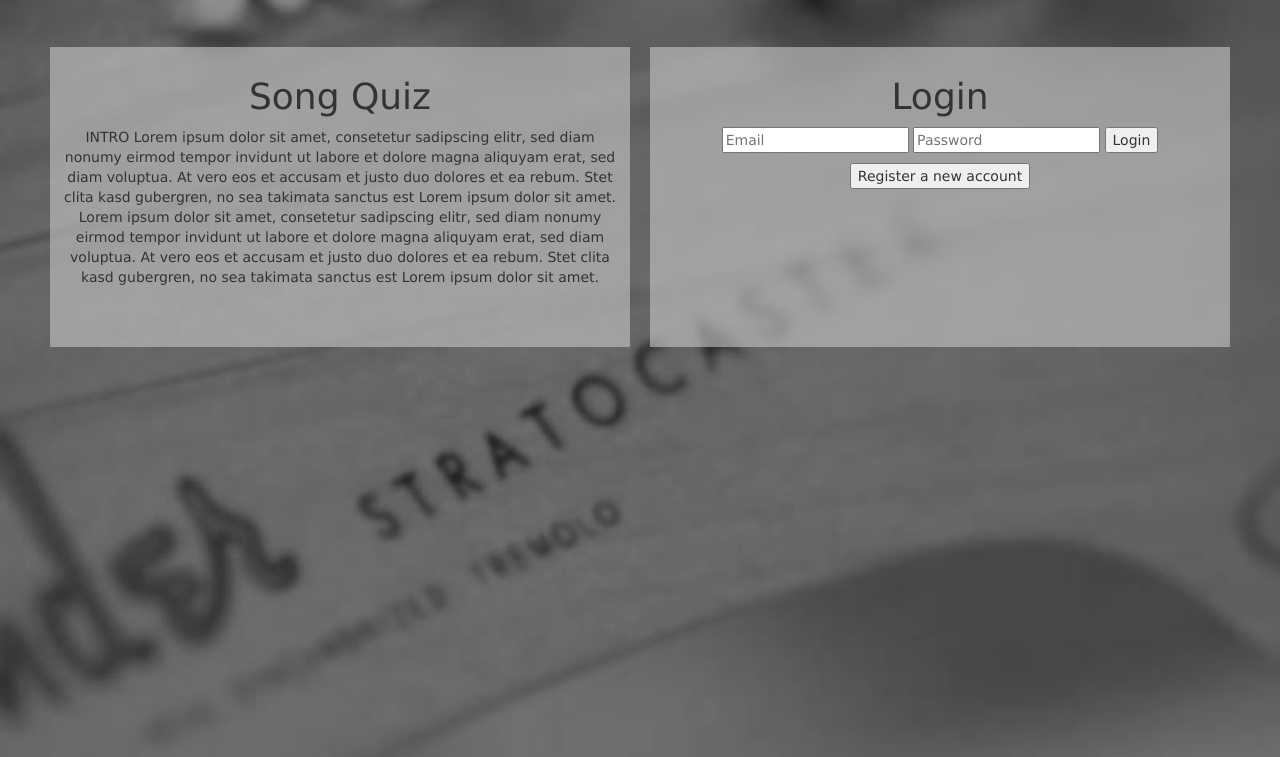
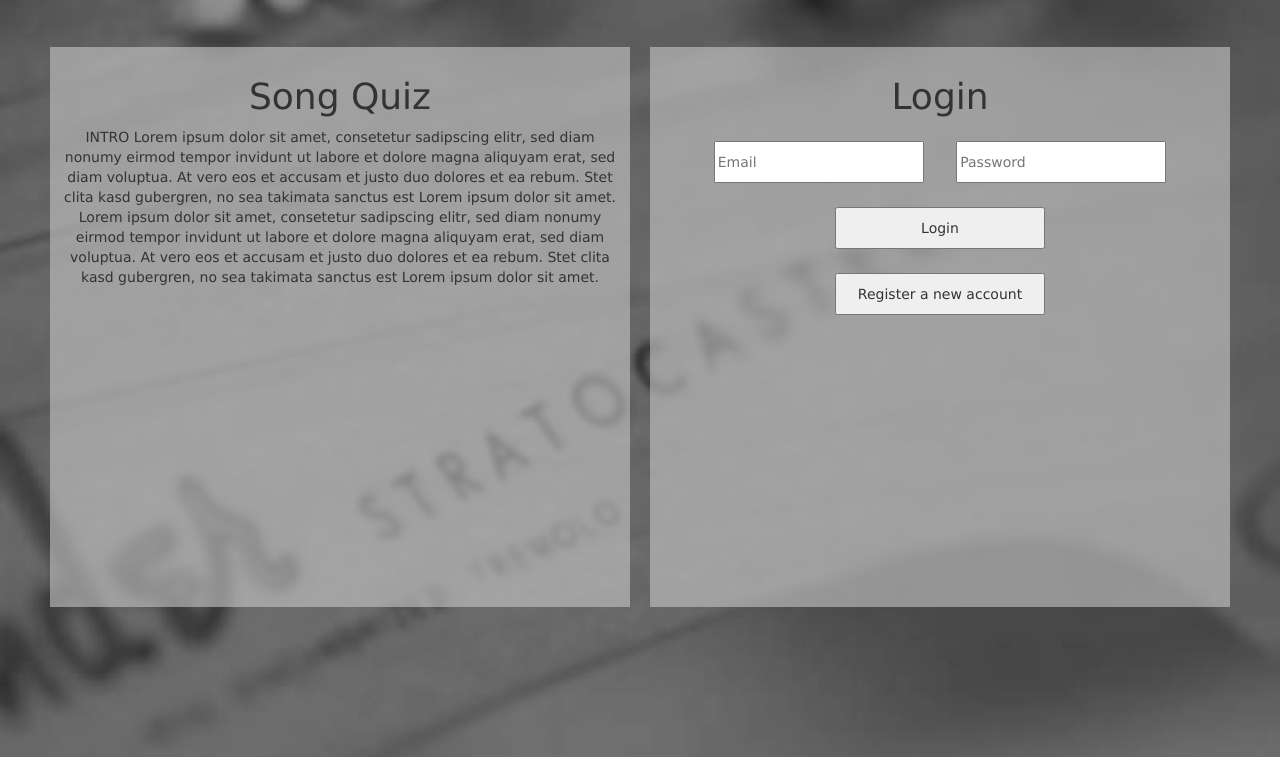
Before and after one commit to widmerin/songquiz, a PHP site: page / in a window 1280 px wide. Shown: the part 43-800 px from the top of the page. Run offline with PHP 8.4, Linux system fonts and the light colour scheme.

Commit message:
Container Height & Buttons CSS

```diff
--- a/css/style.css
+++ b/css/style.css
@@ -40,7 +40,7 @@ main .content {
 }
 
 main .content section {
-    min-height: 300px;
+    min-height: 560px;
     text-align: center;
     margin:10px;
     background: rgba(200, 200, 200, 0.6);
@@ -68,24 +68,31 @@ main .content section {
 }
 
 /*-------------- Game Section --------------*/
-#game button {
-    height: 3em;
-    margin: 1em;
-    width: 15em;
-    display: block;
-}
+
 #game span {
     text-align: center;
 }
 #game div {
     float: left;
 }
+#game button {
+    display: block;
+}
+
+/*-------------- Cover Section --------------*/
 #cover img{
     width: 16em;
     height: 14em;
 }
 
 
+/*-------------- Buttons --------------*/
+button, input {
+    height: 3em;
+    margin: 1em;
+    width: 15em;
+}
+
 button, input, select, textarea {
     margin-bottom: 10px;
 }
```
